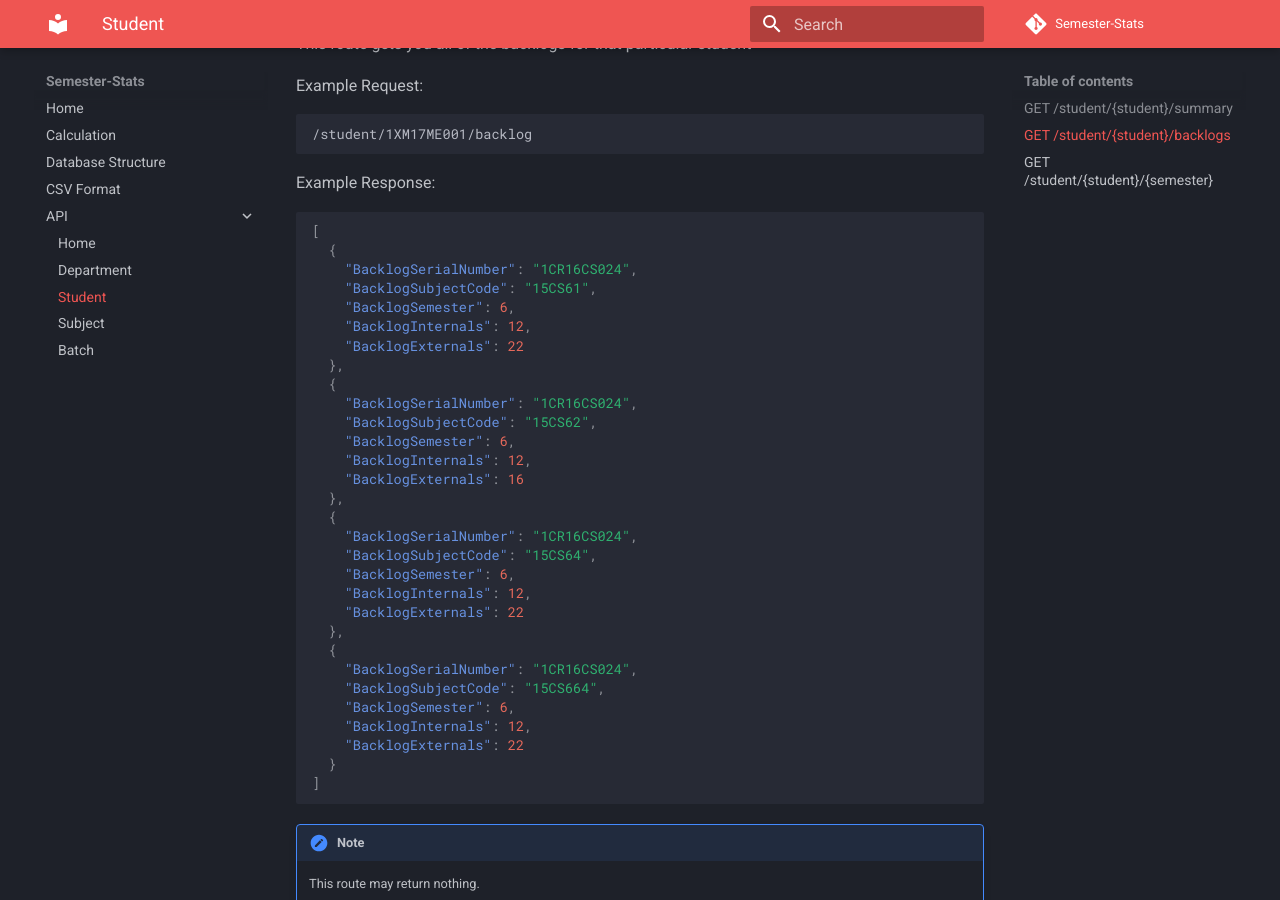
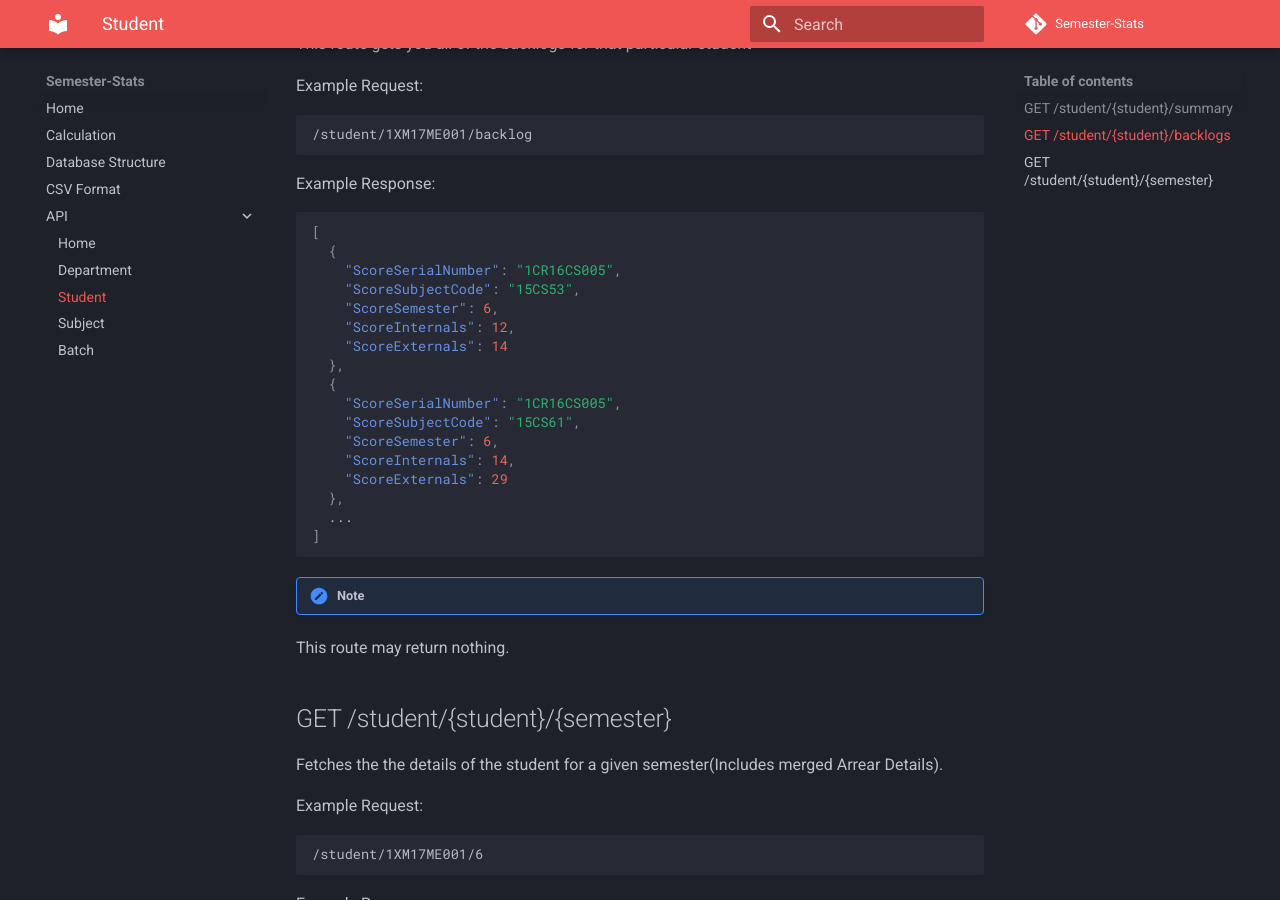
Before and after one commit to Rushyanth111/Semester-Stats, an MkDocs documentation site: the page built from docs/api-docs/student.md, in a window 1280 px wide and 900 px high, scrolled down 970 px. Built offline with MkDocs 1.6.1 and Material for MkDocs 9.7.7, drawn with Linux system fonts in a browser that asks for light colours; comment, search, counter and statistics services are not loaded.

````diff
--- a/docs/api-docs/student.md
+++ b/docs/api-docs/student.md
@@ -1,7 +1,7 @@
 Handles all of the **Induvidual** student documentation.
 
 !!! warning "API Subject to changes."
-    As a Small warning, all of the below API routes mentioned can be changed at any moment.
+As a Small warning, all of the below API routes mentioned can be changed at any moment.
 
 !!! abstract "API Parameters Glossary."
 
@@ -48,38 +48,25 @@ Example Response:
 ```json
 [
   {
-    "BacklogSerialNumber": "1CR16CS024",
-    "BacklogSubjectCode": "15CS61",
-    "BacklogSemester": 6,
-    "BacklogInternals": 12,
-    "BacklogExternals": 22
+    "ScoreSerialNumber": "1CR16CS005",
+    "ScoreSubjectCode": "15CS53",
+    "ScoreSemester": 6,
+    "ScoreInternals": 12,
+    "ScoreExternals": 14
   },
   {
-    "BacklogSerialNumber": "1CR16CS024",
-    "BacklogSubjectCode": "15CS62",
-    "BacklogSemester": 6,
-    "BacklogInternals": 12,
-    "BacklogExternals": 16
+    "ScoreSerialNumber": "1CR16CS005",
+    "ScoreSubjectCode": "15CS61",
+    "ScoreSemester": 6,
+    "ScoreInternals": 14,
+    "ScoreExternals": 29
   },
-  {
-    "BacklogSerialNumber": "1CR16CS024",
-    "BacklogSubjectCode": "15CS64",
-    "BacklogSemester": 6,
-    "BacklogInternals": 12,
-    "BacklogExternals": 22
-  },
-  {
-    "BacklogSerialNumber": "1CR16CS024",
-    "BacklogSubjectCode": "15CS664",
-    "BacklogSemester": 6,
-    "BacklogInternals": 12,
-    "BacklogExternals": 22
-  }
+  ...
 ]
 ```
 
 !!! note
-    This route may return nothing.
+This route may return nothing.
 
 ## GET /student/{student}/{semester}
 
@@ -143,4 +130,4 @@ Example Response:
 This route gets the details of that student for a particular semester.
 
 !!! note
-    This route may return nothing.
+This route may return nothing.
````
Also changed, not shown: docs/api-docs/batch.md (+33 -5 lines).
